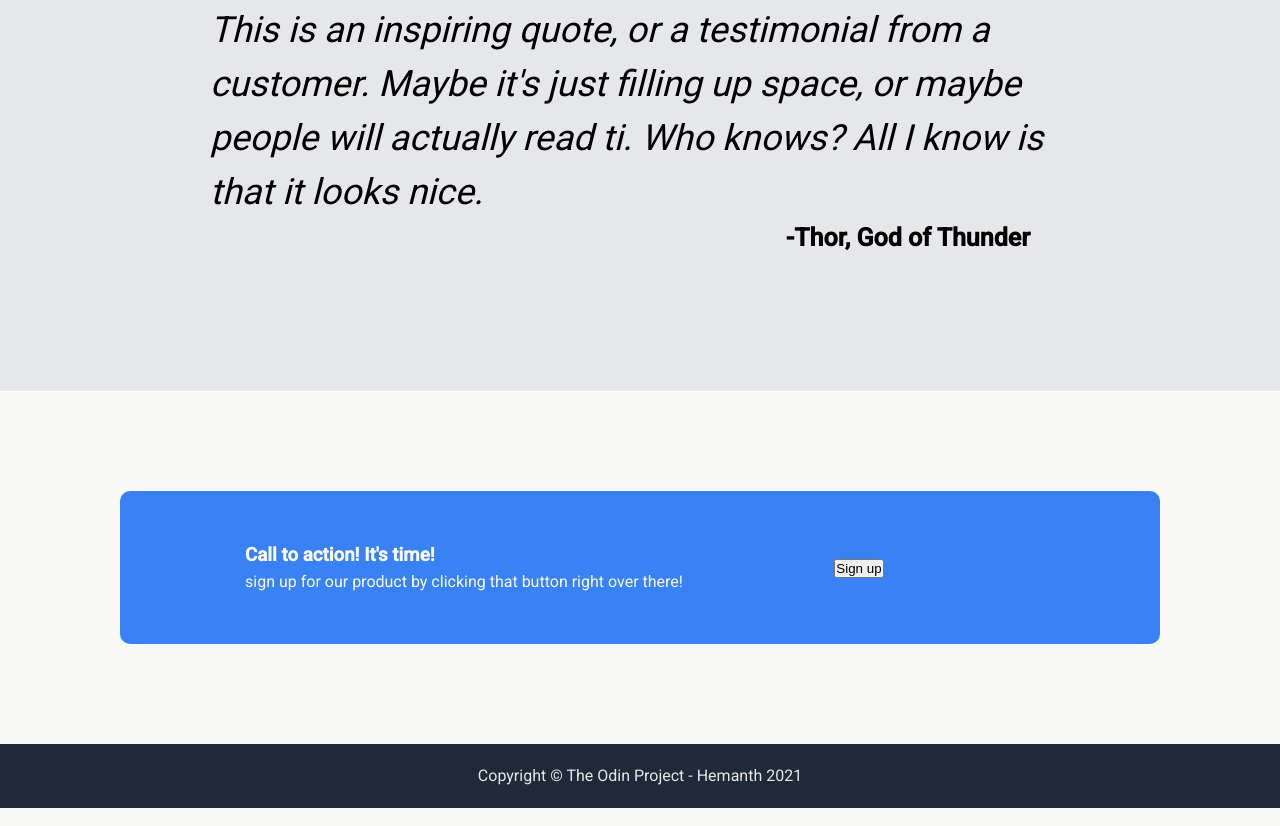
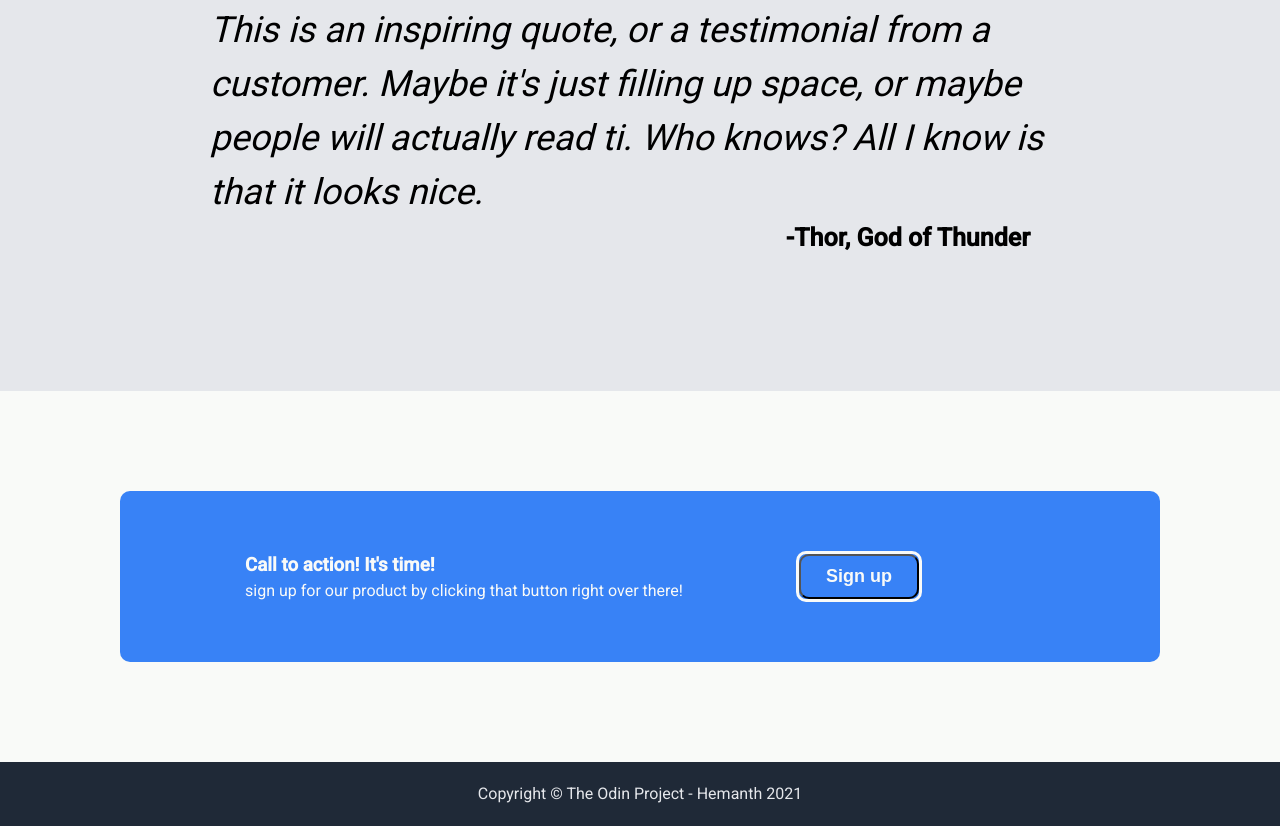
Before and after one commit to D-Hemanth/odin-landing-page, a plain HTML site: page index.html in a window 1280 px wide. Shown: the part 1063-1889 px from the top of the page. Drawn offline with Linux system fonts and the light colour scheme.

Commit message:
Add styling to buttons used in the webpage

```diff
--- a/styles.css
+++ b/styles.css
@@ -30,6 +30,15 @@ ul {
     max-width: 1100px;
     margin: 0 auto;
     padding: 0 20px;
+}
+
+button {
+    background-color: #3882f6;
+    color: #F9FAF8;
+    padding: 10px 25px;
+    border-radius: 10px;
+    font-size: 18px;
+    font-weight: 600;
 }
 
 .navbar {
@@ -93,6 +102,10 @@ ul {
     justify-content: center;
     height: 100%;
     padding: 50px 0 75px;
+}
+
+.header p {
+    margin-bottom: 10px;
 }
 
 .boxes {
@@ -179,8 +192,11 @@ ul {
     align-items: center;
 }
 
-.container .button {
-    margin: auto;
+.action .button {
+    margin: 10px auto;
+    border: 3px solid #F9FAF8;
+    border-radius: 10px;
+    padding-bottom: 0;
 }
 
 .footer {
```
